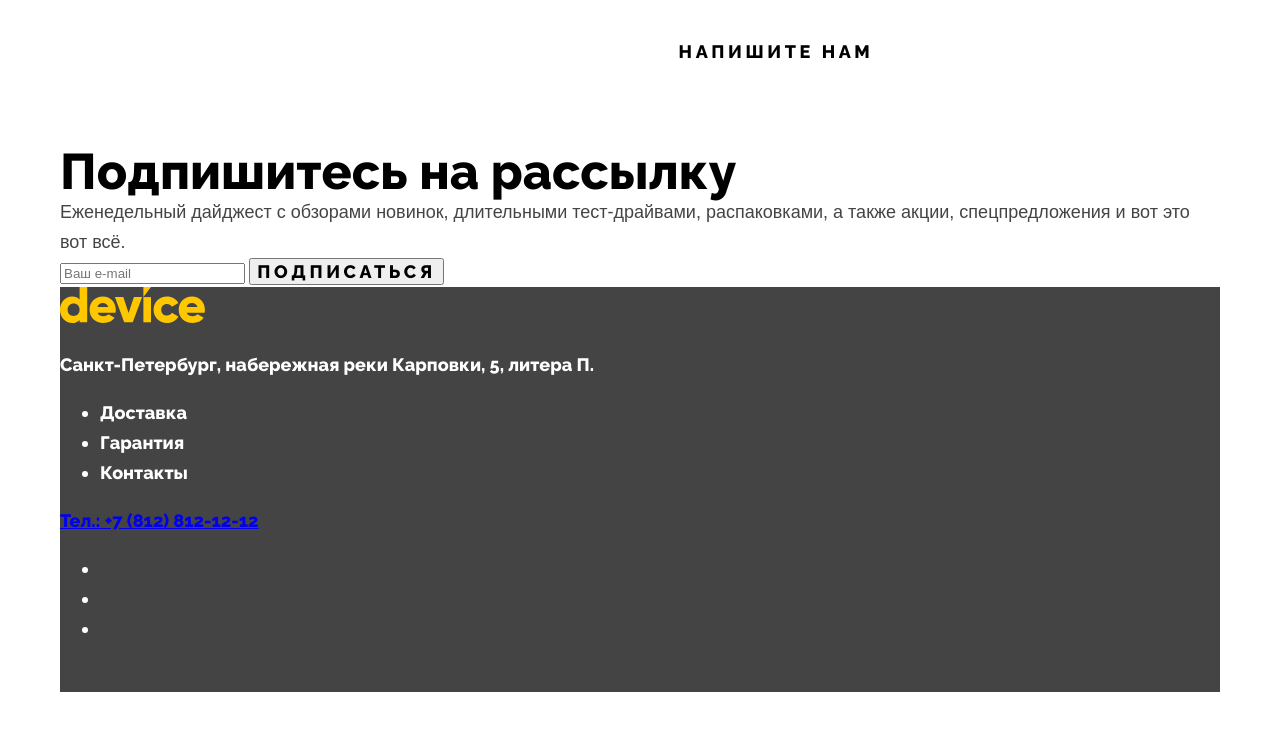
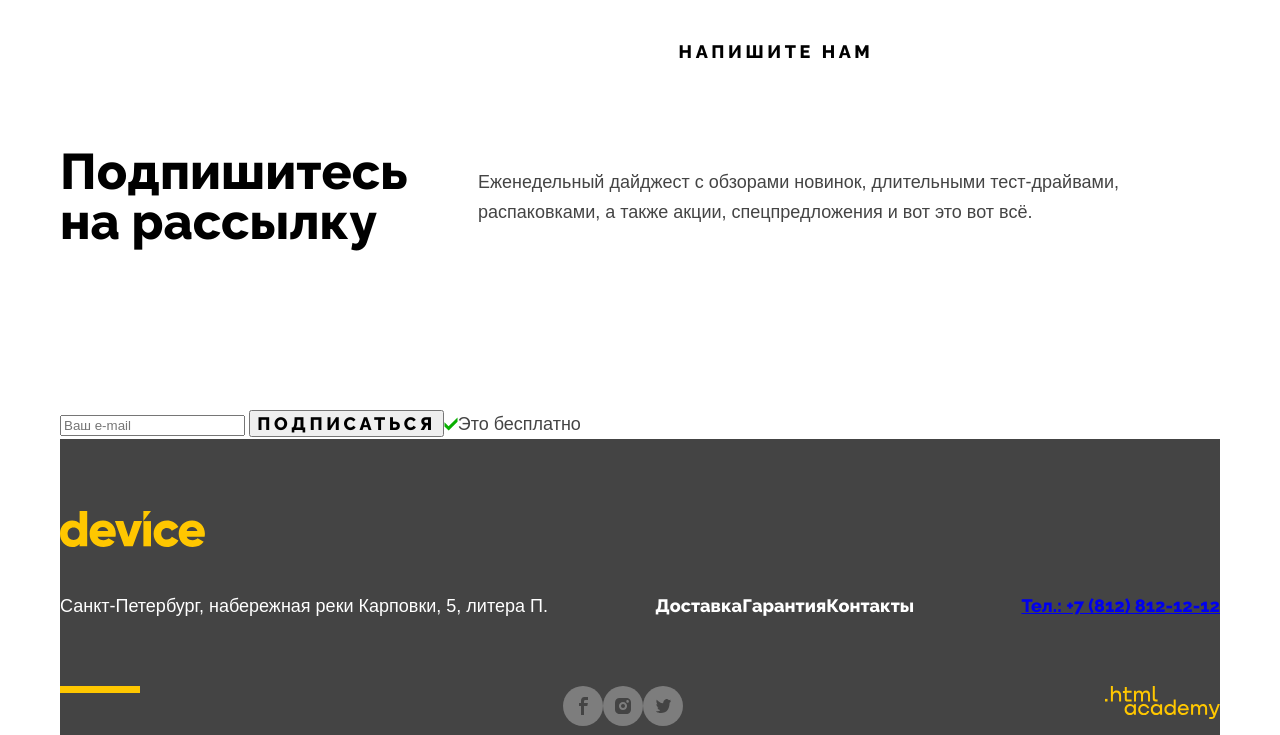
Before and after one commit to ArtemKrivenkov/Device, a plain HTML site: page index.html in a window 1280 px wide. Shown: the part 2650-3385 px from the top of the page. Before the commit the page ends 3342 px from the top, so only its background shows below. Drawn offline with Linux system fonts and the light colour scheme.

Commit message:
О Divный новый мир

```diff
--- a/index.html
+++ b/index.html
@@ -249,52 +249,63 @@
 </div>
 </section>
 <section class="subscription">
+  <div class="subscription-description-wrapper">
 <h2 class="title">Подпишитесь на рассылку</h2>
 <p class="description">Еженедельный дайджест с обзорами новинок, длительными тест-драйвами, распаковками, а также акции, спецпредложения и вот это вот всё.</p>
+  </div>
+  <div class="subscription-form-wrapper">
 <form class="email-form" action="">
   <input type="email" id="appointment-email" name="appointment-email" placeholder="Ваш e-mail">
   <button class="button" type="submit">Подписаться</button>
 </form>
+<img src="images/tick-icon.svg" alt="Иконка галочки." width="14" height="14">
+<p class="description">Это бесплатно</p>
+</div>
 </section>
 </div>
 </main>
 <footer class="page-footer">
   <div class="footer-container">
 <a class="footer-logo" href="">
-  <img src="images/footer-logo.svg" alt="Логотип футера." width="145" height="36">
+  <img class="footer-logo-img" src="images/footer-logo.svg" alt="Логотип футера." width="145" height="36">
   <span class="visually-hidden">Device</span>
 </a>
-<p>Санкт-Петербург, набережная реки Карповки, 5, литера П.</p>
+  <div class="footer-nav-wrapper">
+<p class="description">Санкт-Петербург, набережная реки Карповки, 5, литера П.</p>
 <ul class="footer-nav">
   <li class="footer-nav-item">Доставка</li>
   <li class="footer-nav-item">Гарантия</li>
   <li class="footer-nav-item">Контакты</li>
 </ul>
 <a class="contacts-phone" href="tel:+78128121212">Тел.: +7 (812) 812-12-12</a>
+  </div>
+  <div class="footer-social-wrapper">
+<img src="images/footer-decoration.svg" width="80" height="7">
 <ul class="footer-social-list">
   <li class="footer-social-item">
 <a class="footer-social-logo" href="">
-  <img src="">
+  <img src="images/facebook-footer-logo.svg" alt="Иконка Фейсбука." width="40" height="40">
   <span class="visually-hidden">Facebook</span>
 </a>
   </li>
   <li class="footer-social-item">
     <a class="footer-social-logo" href="">
-      <img src="">
+      <img src="images/instagram-footer-logo.svg" alt="Иконка Инстаграма." width="40" height="40">
       <span class="visually-hidden">Instagram</span>
     </a>
   </li>
   <li class="footer-social-item">
     <a class="footer-social-logo" href="">
-      <img src="">
+      <img src="images/twitter-footer-logo.svg" height="Иконка Твиттера." width="40" height="40">
       <span class="visually-hidden">Twitter</span>
     </a>
   </li>
 </ul>
 <a class="academy-logo" href="">
-  <img src="">
+  <img src="images/htmlacademy-logo.svg" alt="Логотип академии." width="115" height="33">
   <span class="visually-hidden">htmlacademy</span>
 </a>
+</div>
 </div>
 </footer>
   </body>
--- a/styles/styles.css
+++ b/styles/styles.css
@@ -10,7 +10,7 @@
     font-family: "rubik";
     font-style: normal;
     font-weight: 400;
-    src: url("../fonts/rubik/rubik-400.woff2");
+    src: url("../fonts/rubik/rubik-regular.woff2");
     font-display: swap;
 }
 
@@ -18,7 +18,7 @@
     font-family: "rubik";
     font-style: normal;
     font-weight: 700;
-    src: url("../fonts/rubik/rubik-700.woff2");
+    src: url("../fonts/rubik/rubik-bold.woff2");
     font-display: swap;
 }
 
@@ -263,7 +263,7 @@ body {
 }
 
 .description {
-    font-family: Arial, sans-serif;
+    font-family: "Arial", sans-serif;
     margin: 0;
     font-size: 18px;
     line-height: 30px;
@@ -352,6 +352,7 @@ body {
 .rare-goods {
     display: flex;
     margin: 225px 0 157px 0;
+    justify-content: space-between;
 }
 
 .rare-goods-shape {
@@ -415,9 +416,49 @@ body {
     margin-top: 80px;
 }
 
+.subscription-description-wrapper {
+    display: flex;
+    margin: 0 0 162px 0;
+    align-items: center;
+}
+
+.subscription-form-wrapper {
+    display: flex;
+    align-items: center;
+}
+
 .footer-container {
     width: 1160px;
     margin: 0 auto;
     background-color: #444444;
     color: white;
 }
+
+.footer-logo-img {
+    margin-top: 72px;
+}
+
+.footer-nav-wrapper {
+    display: flex;
+    margin: 35px 0 65px 0;
+    justify-content: space-between;
+}
+
+.footer-social-wrapper {
+    display: flex;
+    justify-content: space-between;
+}
+
+.footer-nav {
+    list-style-type: none;
+    display: flex;
+    margin: 0;
+    padding: 0;
+}
+
+.footer-social-list {
+    list-style-type: none;
+    display: flex;
+    margin: 0;
+    padding: 0;
+}
```
Also changed, not shown: fonts/rubik/rubik-bold.woff2 (renamed from fonts/rubik/rubik-700.woff2), fonts/rubik/rubik-regular.woff2 (renamed from fonts/rubik/rubik-400.woff2), images/facebook-footer-logo.svg (added), images/footer-decoration.svg (added), images/htmlacademy-logo.svg (added), images/instagram-footer-logo.svg (added), images/tick-icon.svg (added), images/twitter-footer-logo.svg (added).
